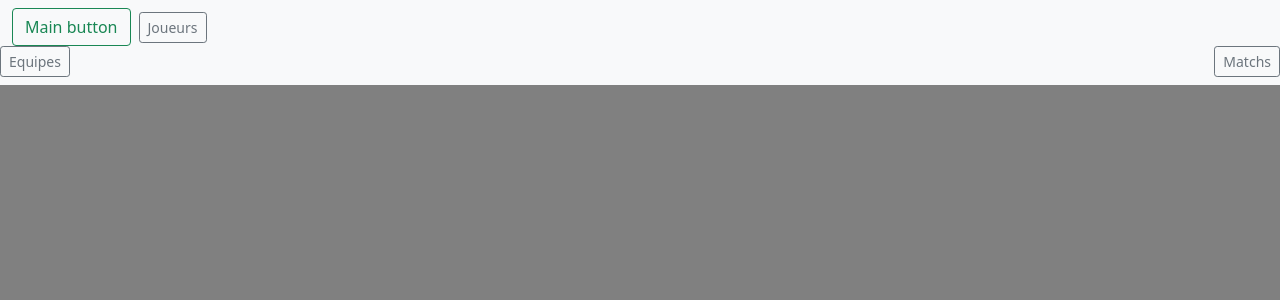
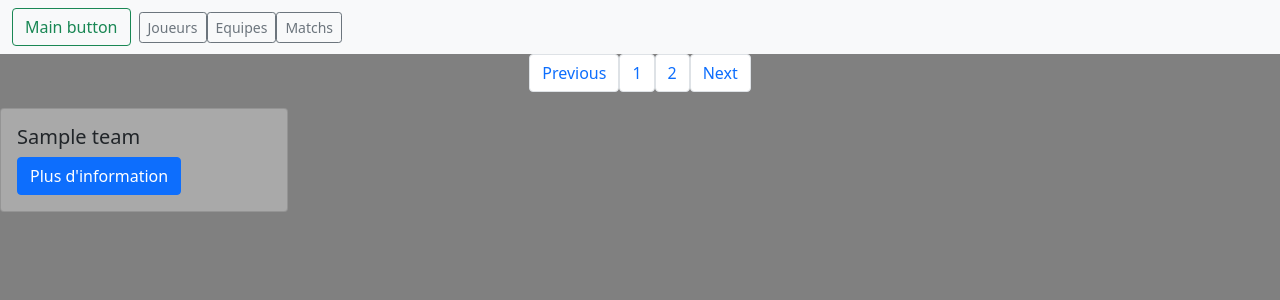
Before and after one commit to AFERREIRA33/NBASite, a Flask app: template templates/team.html in a window 1280 px wide. Shown: the top 300 px of the page. Run offline with Flask 3, Linux system fonts and the light colour scheme; the template is opened without the code that fills it: most values are stand-ins (such as "Sample title", 1, 10 or a date in 2020).

Commit message:
page display all teams functional

```diff
--- a/run.py
+++ b/run.py
@@ -1,6 +1,7 @@
 from flask import Flask, render_template, request
 import db
 import player
+import team
 import werkzeug.security
 
 app = Flask(__name__)
@@ -59,6 +60,13 @@ def playerPage():
     return render_template('aPlayer.html', playerInfo=playerInfo)
 
 
+@app.route('/equipes', methods=['GET'])
+def allTeamPage():
+    page = request.args.get('pageNum')
+    allTeamList = team.getAllTeam(page)
+    return render_template('team.html', allTeam=allTeamList, actualPage=int(page))
+
+
 @app.route('/equipe', methods=['POST'])
 def equipePage():
     return "toto"
--- a/templates/team.html
+++ b/templates/team.html
@@ -8,7 +8,7 @@
     <link href="https://cdn.jsdelivr.net/npm/bootstrap@5.0.2/dist/css/bootstrap.min.css" rel="stylesheet"
         integrity="sha384-EVSTQN3/azprG1Anm3QDgpJLIm9Nao0Yz1ztcQTwFspd3yD65VohhpuuCOmLASjC" crossorigin="anonymous">
     <nav class="navbar navbar-light bg-light">
-        <form class="container-fluid justify-content-start">
+        <div class="container-fluid justify-content-start">
             {% block content %}
             {% if condition %}
             <button class="btn btn-outline-danger me-2" type="button" onclick="window.location.href = '/login';">Main
@@ -19,19 +19,66 @@
             {% endif %}
             {% endblock content %}
             <form action="/joueurs" method="GET">
-                <button class="btn btn-sm btn-outline-secondary" type="submit" name="pageNum" value=1
-                    formaction="/joueurs">Joueurs</button>
+                <button class="btn btn-sm btn-outline-secondary" type="submit" name="pageNum" value=1>Joueurs</button>
             </form>
-            <button class="btn btn-sm btn-outline-secondary" type="button"
-                onclick="window.location.href = '/equipes';">Equipes</button>
-            <button class="btn btn-sm btn-outline-secondary" type="button"
-                onclick="window.location.href = '/matchs';">Matchs</button>
-        </form>
+            <form action="/equipes" method="GET">
+                <button class="btn btn-sm btn-outline-secondary" type="submit" name="pageNum" value=1>Equipes</button>
+            </form>
+            <form action="/matchs" method="GET">
+                <button class="btn btn-sm btn-outline-secondary" type="submit" name="pageNum" value=1>Matchs</button>
+            </form>
+        </div>
     </nav>
 </head>
 
 <body style="background-color:gray;">
-
+    <nav aria-label="Page navigation example">
+        <ul class="pagination justify-content-center">
+            <form action="/equipes" method="GET">
+                {% if (actualPage - 1) < 1 %} <li class="page-item"><button class="page-link" type="submit"
+                        name="pageNum" value="{{ actualPage }}">Previous</button>
+                    </li>
+                    {% else %}
+                    <li class="page-item"><button class="page-link" type="submit" name="pageNum"
+                            value="{{ actualPage - 1 }}">Previous</button>
+                    </li>
+                    {% endif %}
+            </form>
+            {% for i in range(3) %}
+            {% if i != 0%}
+            <form action="/equipes" method="GET">
+                <li class="page-item"><button class="page-link" type="submit" name="pageNum" value="{{ i }}">{{ i
+                        }}</button></li>
+            </form>
+            {% endif %}
+            {% endfor %}
+            <form action="/equipes" method="GET">
+                {% if (actualPage + 1) > 3 %} <li class="page-item"><button class="page-link" type="submit"
+                        name="pageNum" value="{{ actualPage }}">Next</button>
+                </li>
+                {% else %}
+                <li class="page-item"><button class="page-link" type="submit" name="pageNum"
+                        value="{{ actualPage + 1 }}">Next</button>
+                </li>
+                {% endif %}
+            </form>
+        </ul>
+    </nav>
+    <div class="row row-cols-6 g-3">
+        {% for team in allTeam %}
+        <div class="col">
+            <div class="card" style="width: 18rem; background-color:darkgrey;">
+                <div class="card-body">
+                    <h5 class="card-title">{{ team['name'] }}</h5>
+                    <form action="/equipe" method="POST">
+                        <button class="btn btn-primary " type="submit" name="id" value="{{ team['idTeam'] }}">Plus
+                            d'information</button>
+                    </form>
+                </div>
+            </div>
+        </div>
+        {% endfor %}
+    </div>
 </body>
 
 </html>
```
Also changed, not shown: team.py (+23 -2 lines), templates/aPlayer.html (+9 -8 lines), templates/aTeam.html (+8 -6 lines), templates/login.html (+9 -8 lines), templates/match.html (+9 -8 lines), templates/register.html (+9 -8 lines).
